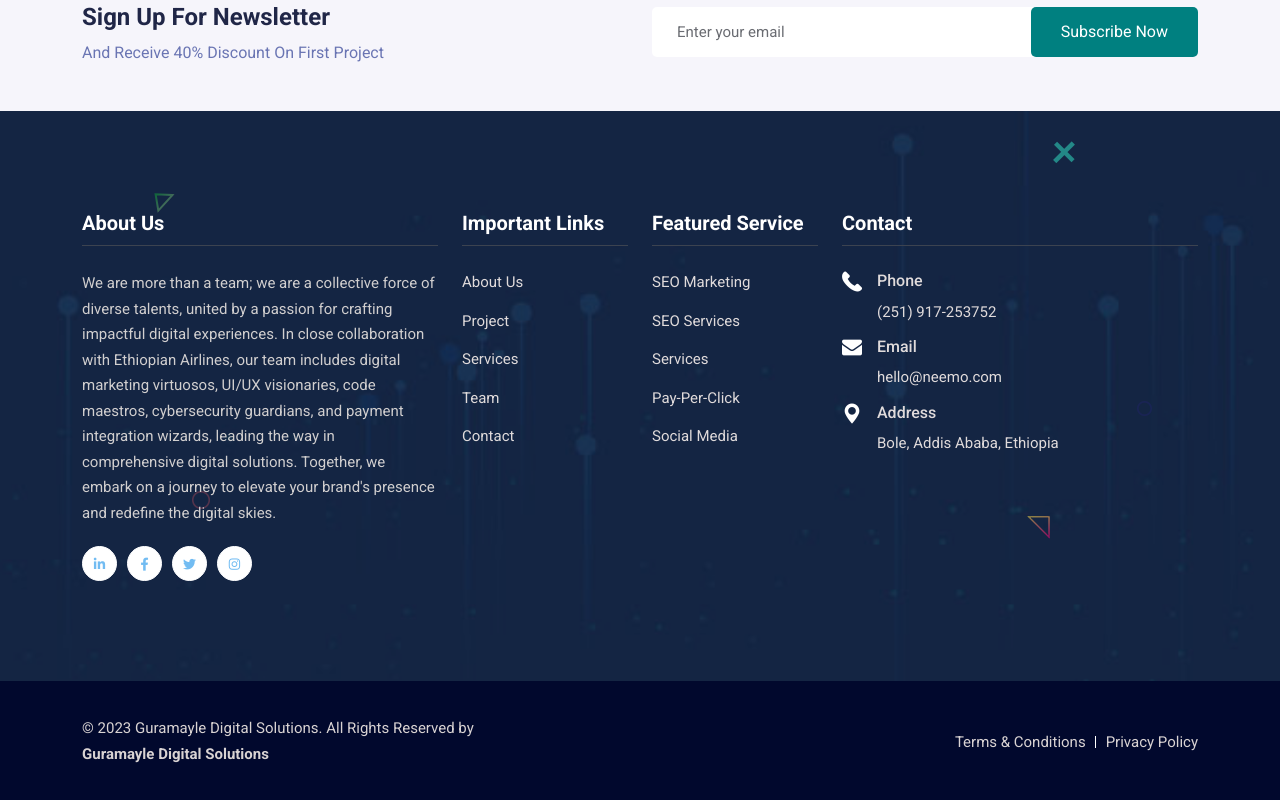
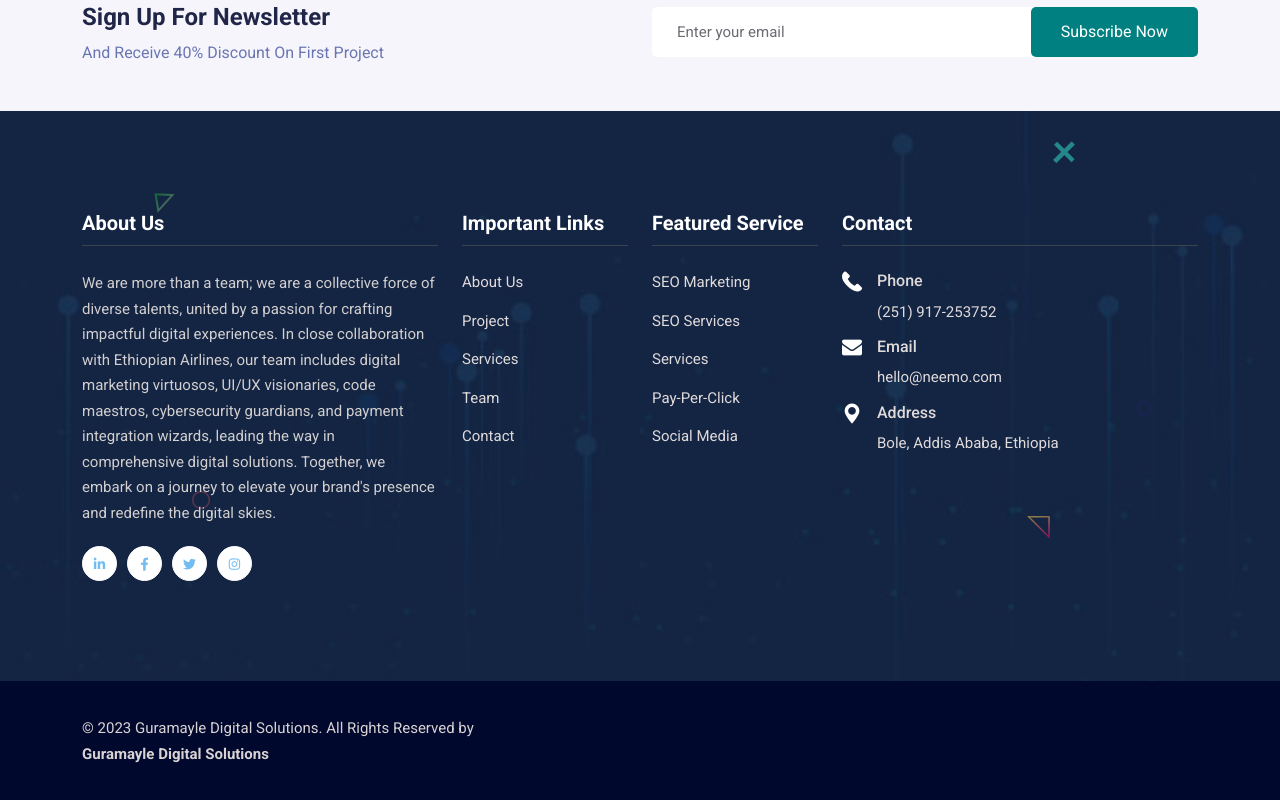
Before and after one commit to henask12/DigitalCraft-Solutions, a Next.js app: page / in a window 1280 px wide. Shown: the part 6530-7330 px from the top of the page. Built offline with nearby package versions, Linux system fonts and the light colour scheme.

Commit message:
updat the footer

```diff
--- a/components/Layouts/Footer.js
+++ b/components/Layouts/Footer.js
@@ -195,7 +195,7 @@
               </p>
             </div>
 
-            <div className="col-lg-6">
+            {/* <div className="col-lg-6">
               <ul>
                 <li>
                   <Link href="/terms-conditions">
@@ -208,7 +208,7 @@
                   </Link>
                 </li>
               </ul>
-            </div>
+            </div> */}
           </div>
         </div>
       </div>
```
